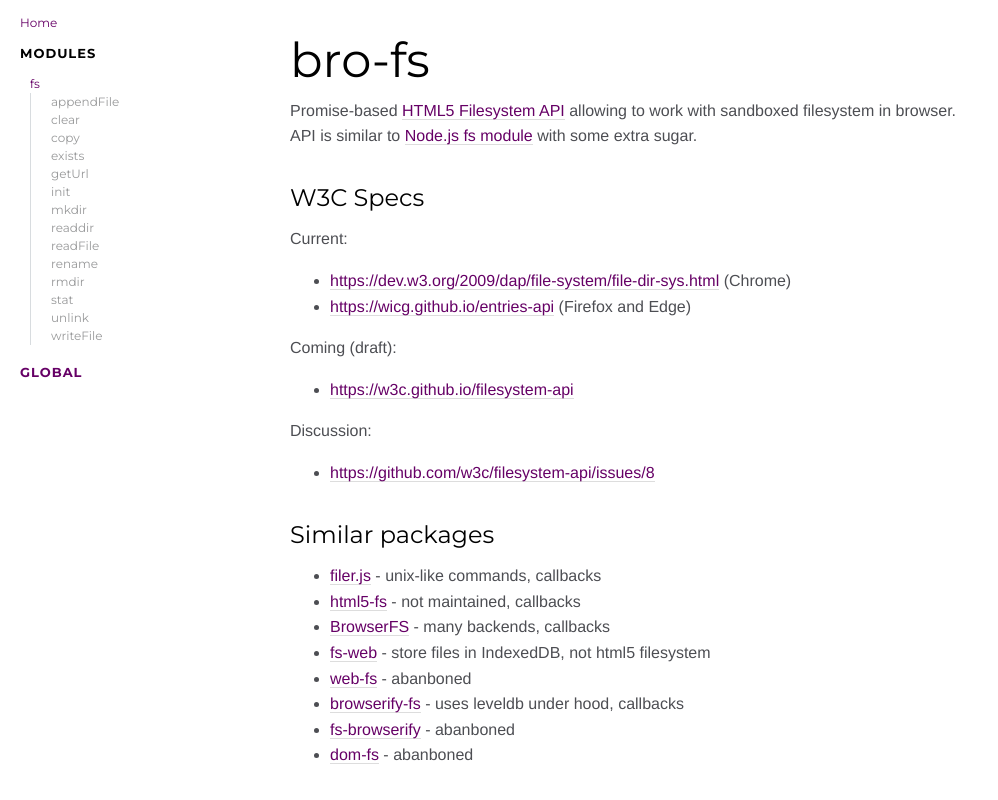
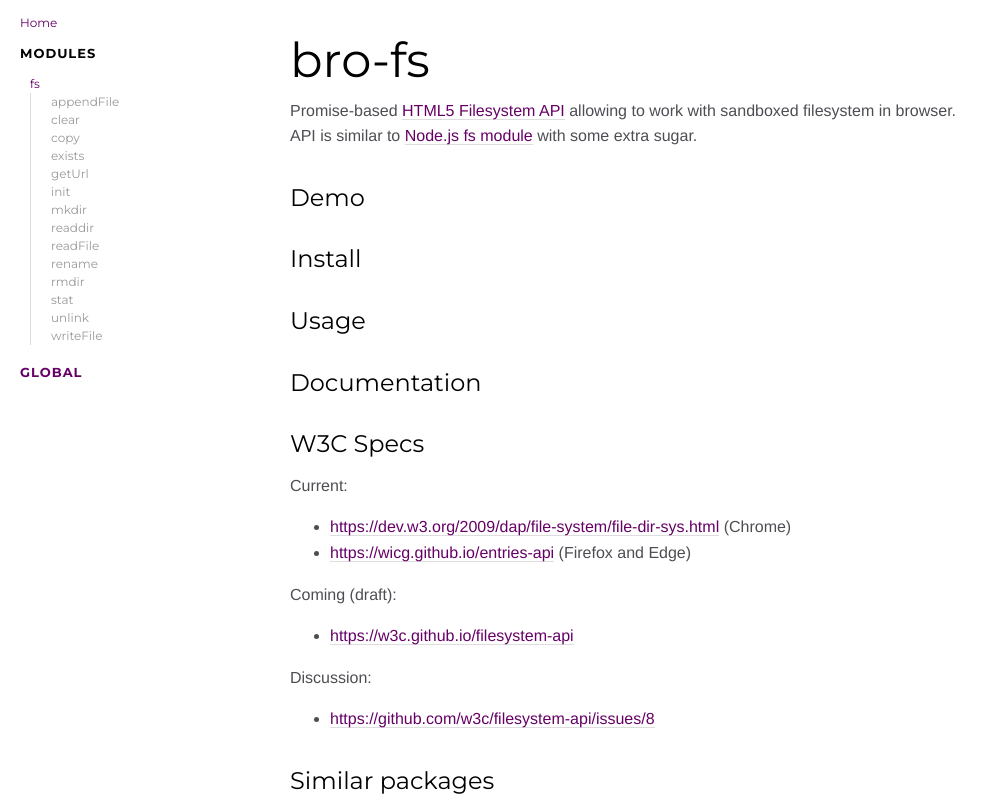
Before and after one commit to vitalets/bro-fs, a website: page docs/index.html in a window 1280 px wide. Shown: the top 800 px of the page, without its empty margins (0-998 px from the left). Drawn offline with Linux system fonts and the light colour scheme.

Commit message:
start demo

```diff
--- a/docs/index.html
+++ b/docs/index.html
@@ -48,7 +48,7 @@
     <section class="readme">
         <article><h1>bro-fs</h1><p>Promise-based <a href="https://dev.w3.org/2009/dap/file-system/file-dir-sys.html">HTML5 Filesystem API</a>
 allowing to work with sandboxed filesystem in browser.<br>API is similar to <a href="https://nodejs.org/api/fs.html">Node.js fs module</a> with some extra sugar.</p>
-<h2>W3C Specs</h2><p>Current:  </p>
+<h2>Demo</h2><h2>Install</h2><h2>Usage</h2><h2>Documentation</h2><h2>W3C Specs</h2><p>Current:  </p>
 <ul>
 <li><a href="https://dev.w3.org/2009/dap/file-system/file-dir-sys.html">https://dev.w3.org/2009/dap/file-system/file-dir-sys.html</a> (Chrome)</li>
 <li><a href="https://wicg.github.io/entries-api">https://wicg.github.io/entries-api</a> (Firefox and Edge)</li>
--- a/package.json
+++ b/package.json
@@ -11,7 +11,7 @@
     "dev": "karma start",
     "code": "npm run eslint",
     "test": "karma start --single-run",
-    "docs": "rm -rf docs && jsdoc -c ./jsdoc.json",
+    "docs": "rimraf 'docs/!(demo)' && jsdoc -c ./jsdoc.json",
     "eslint": "eslint src test karma.conf.js"
   },
   "devDependencies": {
@@ -33,6 +33,7 @@
     "karma-sourcemap-loader": "^0.3.7",
     "karma-webpack": "^1.8.0",
     "mocha": "^3.1.2",
+    "rimraf": "^2.5.4",
     "webpack": "^1.13.2"
   },
   "config": {
```
Also changed, not shown: readme.md.
